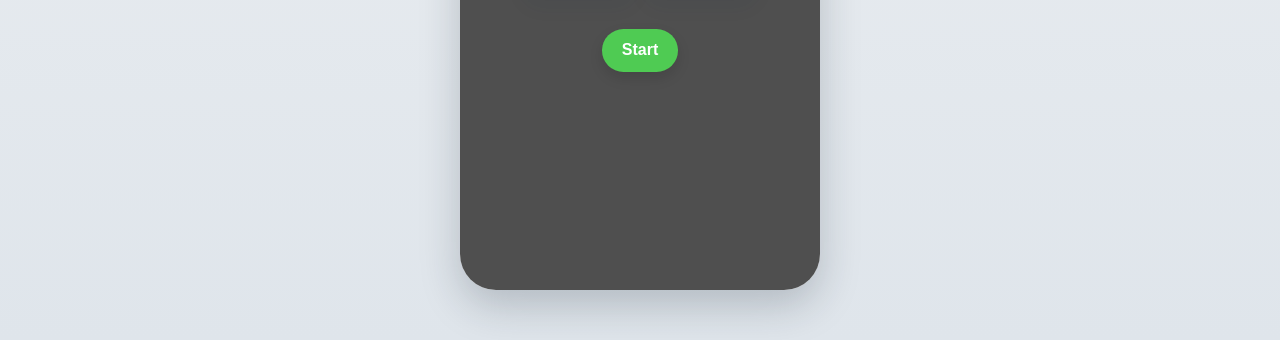
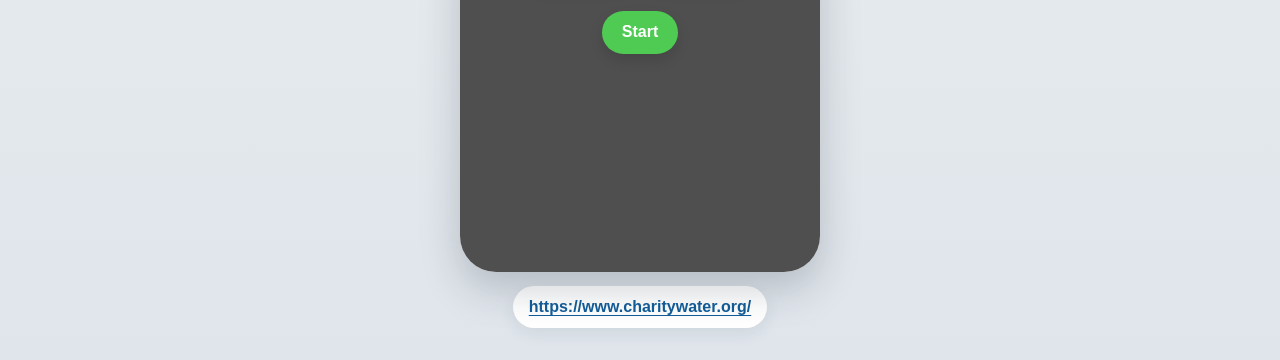
Before and after one commit to Bailey-Caldera-Student/06-charity-water-game-Finalized, a plain HTML site: page index.html in a window 1280 px wide. Shown: the part 460-820 px from the top of the page. Drawn offline with Linux system fonts and the light colour scheme.

Commit message:
Added charity water website link in the footer

```diff
--- a/index.html
+++ b/index.html
@@ -7,8 +7,9 @@
     <link rel="stylesheet" href="style.css" />
   </head>
   <body>
-    <main class="game-shell">
-      <section id="startScreen" class="screen active">
+    <div class="page-wrapper">
+      <main class="game-shell">
+        <section id="startScreen" class="screen active">
         <div class="icon-bubble">⛏️</div>
         <div class="title-block">
           <h1 class="start-title">Water Drilling</h1>
@@ -68,7 +69,12 @@
         <p>Your final score is <strong id="finalScore">0</strong></p>
         <button id="playAgainBtn" class="primary-btn">Play Again</button>
       </section>
-    </main>
+      </main>
+
+      <footer class="site-footer">
+        <a href="https://www.charitywater.org/" target="_blank" rel="noopener noreferrer">https://www.charitywater.org/</a>
+      </footer>
+    </div>
 
     <script src="script.js"></script>
   </body>
--- a/style.css
+++ b/style.css
@@ -19,12 +19,20 @@ body {
   margin: 0;
   min-height: 100vh;
   display: flex;
+  flex-direction: column;
   align-items: center;
   justify-content: center;
   padding: 1rem;
   background: linear-gradient(180deg, #eceff2 0%, #dfe5eb 100%);
   font-family: Arial, Helvetica, sans-serif;
   color: var(--text);
+}
+
+.page-wrapper {
+  display: flex;
+  flex-direction: column;
+  align-items: center;
+  width: 100%;
 }
 
 .game-shell {
@@ -37,6 +45,22 @@ body {
   display: flex;
   align-items: center;
   justify-content: center;
+  position: relative;
+}
+
+.site-footer {
+  margin-top: 0.9rem;
+  padding: 0.75rem 1rem;
+  background: #ffffff;
+  border-radius: 999px;
+  box-shadow: 0 6px 16px rgba(23, 50, 77, 0.08);
+}
+
+.site-footer a {
+  color: var(--deep-blue);
+  font-weight: bold;
+  text-decoration: underline;
+  text-underline-offset: 0.2rem;
 }
 
 .screen {
```
